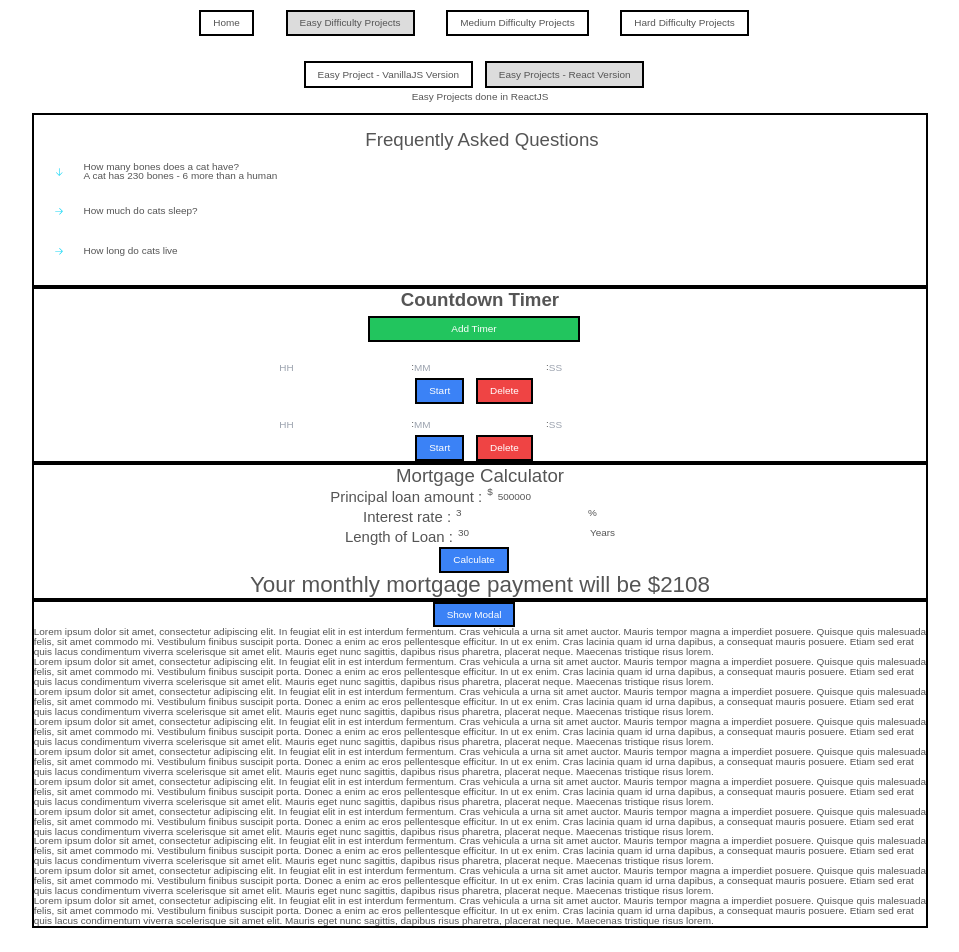
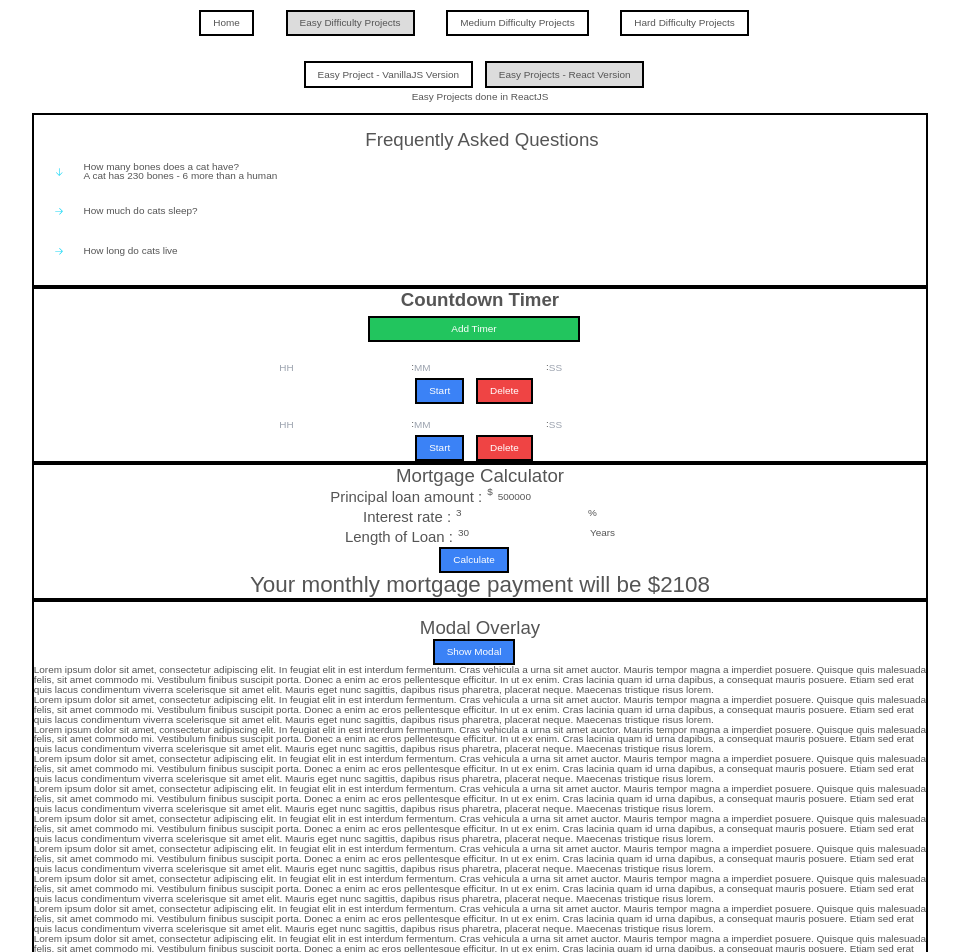
Before and after one commit to deltam3/frontendeval, a React (Vite) app in the folder consolidated/: page /Easy/React in a window 1280 px wide. Shown: the top 952 px of the page, without its empty margins (160-1119 px from the left). Before the commit the page ends 928 px from the top, so only its background shows below. Built offline with nearby package versions, Linux system fonts and the light colour scheme.

Commit message:
added h2 to the ModalPage

```diff
--- a/consolidated/src/pages/Easy/projects/Modal/ModalPage.tsx
+++ b/consolidated/src/pages/Easy/projects/Modal/ModalPage.tsx
@@ -51,7 +51,8 @@ const ModalPage = () => {
   }, []);
 
   return (
-    <div>
+    <div className="my-6">
+      <h2 className="text-3xl text-center">Modal Overlay</h2>
       <div className="flex justify-center width-10 margin-auto">
         <Button onClick={handleClick} primary>
           Show Modal
```
